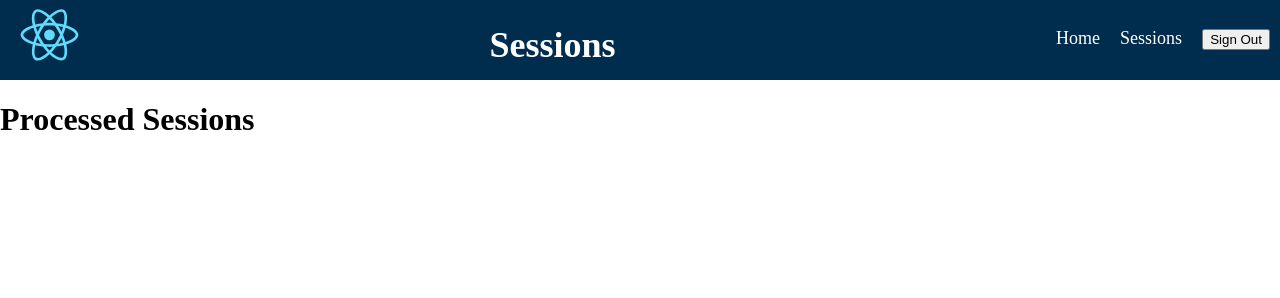
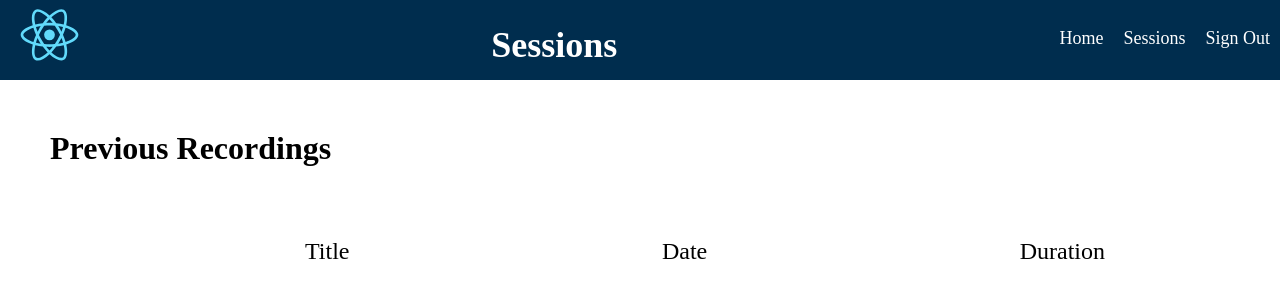
Before and after one commit to ngb28/Orai-Frontend, a React app: page /Sessions in a window 1280 px wide. Built offline with nearby package versions, Linux system fonts and the light colour scheme.

Commit message:
added login page and other minor additions

```diff
--- a/package.json
+++ b/package.json
@@ -6,7 +6,8 @@
     "react": "^16.2.0",
     "react-dom": "^16.2.0",
     "react-router-dom": "^4.2.2",
-    "react-scripts": "1.1.1"
+    "react-scripts": "1.1.1",
+    "recordrtc": "^5.4.6"
   },
   "scripts": {
     "start": "react-scripts start",
--- a/src/Header/nav.js
+++ b/src/Header/nav.js
@@ -8,7 +8,7 @@ export class Nav extends React.Component {
         <ul className="navbar">
           <li><Link to='/' style={{textDecoration: 'none'}}>Home</Link></li>
           <li><Link to='/Sessions' style={{textDecoration: 'none'}}>Sessions</Link></li>
-          <li><button>Sign Out</button></li>
+          <li><Link to='/Login' style={{textDecoration: 'none'}}>Sign Out</Link></li>
         </ul>
       </nav>
     );
--- a/src/Login/Login.css
+++ b/src/Login/Login.css
@@ -0,0 +1,7 @@
+.Login-Header {
+  display: flex;
+  flex-direction: row;
+  color: rgb(0, 45, 78);
+  background-color: #FFF;
+  margin-left: 50px;
+}
--- a/src/Login/Login.js
+++ b/src/Login/Login.js
@@ -1,19 +1,24 @@
 import React from 'react';
-import {Header} from '../Header/header';
-import './Sessions.css';
+import './Login.css';
+import logo from '../logo.svg';
 
-export class Sessions extends React.Component {
-  getData() {
-
+export class Login extends React.Component {
+  constructor(props) {
+    super(props);
+    this.state = {
+      username:'',
+      password:''
+    }
   }
 
   render() {
     return(
       <div>
-        <Header title={"Sessions"}/>
-        <div>
-          Processed Sessions
-        </div>
+        <h1 className="Login-Header">
+          <img src={logo} className="Orai-Logo" />
+          <h2>Orai</h2>
+        </h1>
+        <button>Login</button>
       </div>
     );
   }
--- a/src/Record/Record.css
+++ b/src/Record/Record.css
@@ -0,0 +1,4 @@
+.title {
+  margin-top: 50px;
+  margin-left: 50px;
+}
--- a/src/Record/Record.js
+++ b/src/Record/Record.js
@@ -16,11 +16,11 @@ export class Record extends React.Component {
       <div>
         <Header title="Record"/>
         <div>
-          <h1>Video Recording</h1>
-          <ul>
+          <h1 className='title'>Video Recording</h1>
+          {/* <ul>
             <li>Camera Permission: </li>
             <li>Microphone Permission: </li>
-          </ul>
+          </ul> */}
         </div>
       </div>
     );
--- a/src/Sessions/Sessions.css
+++ b/src/Sessions/Sessions.css
@@ -0,0 +1,16 @@
+.title {
+  margin-top: 50px;
+  margin-left: 50px;
+}
+
+.table-head {
+  margin: auto;
+  padding-top: 50px;
+  padding-left: 130px;
+  width: 800px;
+  list-style-type: none;
+  font-size: 150%;
+  display: flex;
+  flex-direction: row;
+  justify-content: space-between;
+}
--- a/src/Sessions/Sessions.js
+++ b/src/Sessions/Sessions.js
@@ -3,6 +3,13 @@ import {Header} from '../Header/header';
 import './Sessions.css';
 
 export class Sessions extends React.Component {
+  constructor(props) {
+    super(props);
+    this.state = {
+      sessions:[]
+    }
+  }
+
   getData() {
 
   }
@@ -12,7 +19,12 @@ export class Sessions extends React.Component {
       <div>
         <Header title={"Sessions"}/>
         <div>
-          <h1>Processed Sessions</h1>
+          <h1 className="title">Previous Recordings</h1>
+          <ul className="table-head">
+            <li>Title</li>
+            <li>Date</li>
+            <li>Duration</li>
+          </ul>
         </div>
       </div>
     );
--- a/src/index.js
+++ b/src/index.js
@@ -3,6 +3,7 @@ import ReactDOM from 'react-dom';
 import {BrowserRouter, Switch, Route} from 'react-router-dom';
 import {Home} from './home';
 import {Sessions} from './Sessions/Sessions';
+import {Login} from './Login/Login';
 import {Record} from './Record/Record';
 import './index.css';
 
@@ -12,8 +13,9 @@ class App extends React.Component {
     return(
       <BrowserRouter>
         <Switch>
+          <Route exact path={'/Sessions'} component={Sessions} />
           <Route exact path={'/'} component={Home} />
-          <Route exact path={'/Sessions'} component={Sessions} />
+          <Route exact path={'/Login'} component={Login}/>
           <Route exact path={'/Record'} component={Record} />
         </Switch>
       </BrowserRouter>
```
Also changed, not shown: src/index.css (+0 -47 lines), 1 other file.
